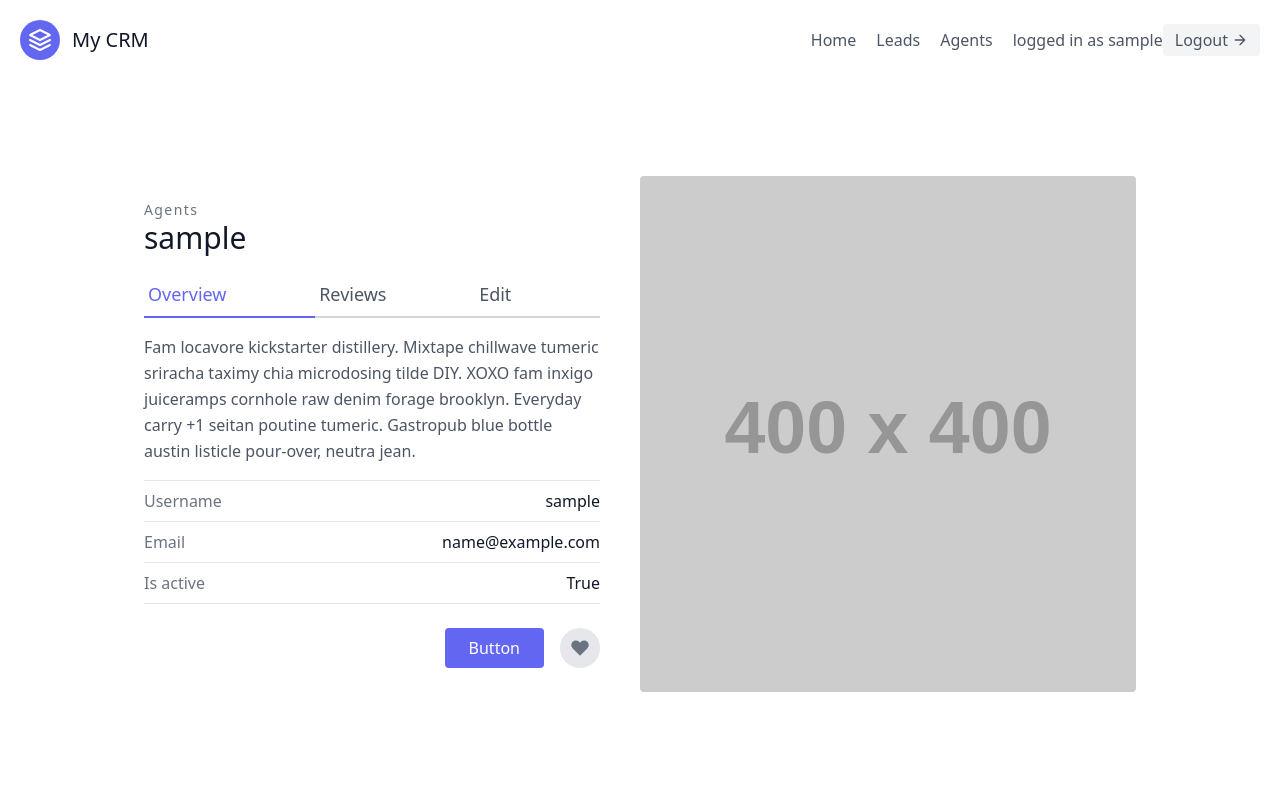
After one commit to AhmadHussainRandhawa/CRM-for-organizations, a Django app: page /agents/1/detail in a window 1280 px wide. The commit adds this page. Shown: the top 787 px of the page. Run offline with Django 5.2, Linux system fonts and the light colour scheme; a user stored in the database is signed in; tables that the repository leaves empty hold one stand-in row (values such as "Sample post"); grey boxes labelled with a size stand in for pictures from a placeholder-image service; some libraries are stand-ins or nearby versions.

Commit message:
create all CRUD operations for agents

```diff
--- /dev/null
+++ b/agents/templates/agents/agentDetail.html
@@ -0,0 +1,46 @@
+{% extends 'base.html' %}
+
+{% block title %} {% endblock title %}
+{% block content %}
+<section class="text-gray-600 body-font overflow-hidden">
+    <div class="container px-5 py-24 mx-auto">
+      <div class="lg:w-4/5 mx-auto flex flex-wrap">
+        <div class="lg:w-1/2 w-full lg:pr-10 lg:py-6 mb-6 lg:mb-0">
+          <h2 class="text-sm title-font text-gray-500 tracking-widest">Agents</h2>
+          <h1 class="text-gray-900 text-3xl title-font font-medium mb-4">{{agent.user.username}}</h1>
+            <div class="flex mb-4">
+
+                <a href="{% url 'agents:agentDetail' agent.id %}" class="flex-grow text-indigo-500 border-b-2 border-indigo-500 py-2 text-lg px-1">Overview</a>
+                <a href="#"class="flex-grow border-b-2 border-gray-300 py-2 text-lg px-1">Reviews</a>
+                <a href="{% url 'agents:agentUpdate' agent.id %}" class="flex-grow border-b-2 border-gray-300 py-2 text-lg px-1">Edit</a>
+
+            </div>
+
+          <p class="leading-relaxed mb-4">Fam locavore kickstarter distillery. Mixtape chillwave tumeric sriracha taximy chia microdosing tilde DIY. XOXO fam inxigo juiceramps cornhole raw denim forage brooklyn. Everyday carry +1 seitan poutine tumeric. Gastropub blue bottle austin listicle pour-over, neutra jean.</p>
+          <div class="flex border-t border-gray-200 py-2">
+            <span class="text-gray-500">Username</span>
+            <span class="ml-auto text-gray-900">{{agent.user.username}}</span>
+          </div>
+          <div class="flex border-t border-gray-200 py-2">
+            <span class="text-gray-500">Email</span>
+            <span class="ml-auto text-gray-900">{{agent.user.email}}</span>
+          </div>
+          <div class="flex border-t border-b mb-6 border-gray-200 py-2">
+            <span class="text-gray-500">Is active</span>
+            <span class="ml-auto text-gray-900">{{agent.user.is_active}}</span>
+          </div>
+          <div class="flex">
+            <button class="flex ml-auto text-white bg-indigo-500 border-0 py-2 px-6 focus:outline-none hover:bg-indigo-600 rounded">Button</button>
+            <button class="rounded-full w-10 h-10 bg-gray-200 p-0 border-0 inline-flex items-center justify-center text-gray-500 ml-4">
+              <svg fill="currentColor" stroke-linecap="round" stroke-linejoin="round" stroke-width="2" class="w-5 h-5" viewBox="0 0 24 24">
+                <path d="M20.84 4.61a5.5 5.5 0 00-7.78 0L12 5.67l-1.06-1.06a5.5 5.5 0 00-7.78 7.78l1.06 1.06L12 21.23l7.78-7.78 1.06-1.06a5.5 5.5 0 000-7.78z"></path>
+              </svg>
+            </button>
+          </div>
+        </div>
+        <img alt="ecommerce" class="lg:w-1/2 w-full lg:h-auto h-64 object-cover object-center rounded" src="https://dummyimage.com/400x400">
+      </div>
+    </div>
+  </section>
+
+{% endblock content %}
--- a/agents/templates/agents/agentList.html
+++ b/agents/templates/agents/agentList.html
@@ -27,7 +27,7 @@
               <h2 class="text-gray-900 text-lg title-font font-medium mb-3">
                   {{agent.user.username}}</h2>
               <p class="leading-relaxed text-base">Blue bottle crucifix vinyl post-ironic four dollar toast vegan taxidermy. Gastropub indxgo juice poutine.</p>
-              <a href="#" class="mt-3 text-indigo-500 inline-flex items-center">View this lead
+              <a href="{% url 'agents:agentDetail' agent.id %}" class="mt-3 text-indigo-500 inline-flex items-center">View this Agent
                 <svg fill="none" stroke="currentColor" stroke-linecap="round" stroke-linejoin="round" stroke-width="2" class="w-4 h-4 ml-2" viewBox="0 0 24 24">
                   <path d="M5 12h14M12 5l7 7-7 7"></path>
                 </svg>
--- a/agents/urls.py
+++ b/agents/urls.py
@@ -1,9 +1,12 @@
 from django.urls import path
-from .views import AgentListView, AgentCreateView
+from .views import AgentListView, AgentCreateView, AgentDetailView, AgentUpdateView, AgentDeleteView
 
 app_name = 'agents'
 
 urlpatterns = [
     path('', AgentListView.as_view(), name='agentList'),
-    path('create', AgentCreateView.as_view(), name='agentCreate'),
+    path('create/', AgentCreateView.as_view(), name='agentCreate'),
+    path('<int:pk>/detail', AgentDetailView.as_view(), name='agentDetail'),
+    path('<int:pk>/update', AgentUpdateView.as_view(), name='agentUpdate'),
+    path('<int:pk>.delete', AgentDeleteView.as_view(), name='agentDelete'),
 ]
--- a/agents/views.py
+++ b/agents/views.py
@@ -1,11 +1,10 @@
 from django.shortcuts import reverse
 from django.views import generic
 from leads.models import Agent
-from leads.models import Agent
 from .forms import AgentModelForm
+from django.contrib.auth.mixins import LoginRequiredMixin
 
-
-class AgentListView(generic.ListView):
+class AgentListView(LoginRequiredMixin, generic.ListView):
     template_name = 'agents/agentList.html'
     context_object_name = 'agents'
 
@@ -13,7 +12,7 @@ class AgentListView(generic.ListView):
         return Agent.objects.all()
 
 
-class AgentCreateView(generic.CreateView):
+class AgentCreateView(LoginRequiredMixin, generic.CreateView):
     template_name = 'agents/agentCreate.html'
     form_class = AgentModelForm
 
@@ -26,3 +25,33 @@ class AgentCreateView(generic.CreateView):
         agent.save()
 
         return super().form_valid(form)
+
+
+class AgentDetailView(LoginRequiredMixin, generic.DetailView):
+    template_name = 'agents/agentDetail.html'
+    context_object_name = 'agent'
+
+    def get_queryset(self):
+        return Agent.objects.all()
+
+
+class AgentUpdateView(LoginRequiredMixin, generic.UpdateView):
+    template_name = 'agents/agentUpdate.html'
+    form_class = AgentModelForm
+    context_object_name = 'agent'
+
+    def get_success_url(self):
+        return reverse('agents:agentList')
+
+    def get_queryset(self):
+        return Agent.objects.all()
+
+
+class AgentDeleteView(LoginRequiredMixin, generic.DeleteView):
+    template_name = 'agents/agentDelete.html'
+
+    def get_queryset(self):
+        return Agent.objects.all()
+
+    def get_success_url(self):
+        return reverse('agents:agentList')
--- a/leads/models.py
+++ b/leads/models.py
@@ -29,7 +29,7 @@ class Agent(models.Model):
     organization = models.ForeignKey(UserProfile, on_delete=models.CASCADE)
 
     def __str__(self):
-        return f"{self.user.email}"
+        return f"{self.user.username}"
 
 
 def post_user_created_signal(sender, instance, created, **kwargs):
--- a/leads/urls.py
+++ b/leads/urls.py
@@ -4,7 +4,7 @@ from . import views
 app_name = 'leads'
 urlpatterns = [
     path('', views.LeadListView.as_view(), name='leadList'),
-    path('<int:pk>/', views.LeadDetailView.as_view(), name='leadDetail'),
+    path('<int:pk>/detail/', views.LeadDetailView.as_view(), name='leadDetail'),
     path('create/', views.LeadCreateView.as_view(), name='leadCreate'),
     path('<int:pk>/edit/',views.LeadEditView.as_view(), name='leadEdit'),
     path('<int:pk>/delete/',views.LeadDeleteView.as_view(), name='leadDelete')
--- a/templates/navbar.html
+++ b/templates/navbar.html
@@ -9,6 +9,7 @@
       <nav class="md:ml-auto flex flex-wrap items-center text-base justify-center">
         <a href="{% url 'homePage' %}" class="mr-5 hover:text-gray-900">Home</a>
         <a href="{% url 'lead:leadList' %}" class="mr-5 hover:text-gray-900">Leads</a>
+        <a href="{% url 'agents:agentList' %}" class="mr-5 hover:text-gray-900">Agents</a>
         {% if not request.user.is_authenticated %}
         <a href="{% url 'signup' %}" class="mr-5 hover:text-gray-900">Signup</a>
         {% endif %}
```
Also changed, not shown: agents/templates/agents/agentDelete.html (added, +13 -0 lines), agents/templates/agents/agentUpdate.html (added, +33 -0 lines).
